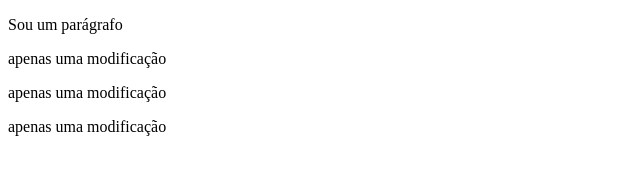
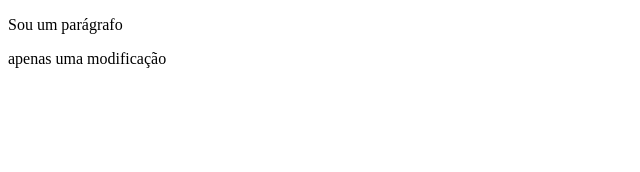
Before and after one commit to ProfTau/ExemploGitHub, a plain HTML site: page index.html in a window 1280 px wide. Shown: the whole page, without its empty margins (0-640 px from the left). Drawn offline with Linux system fonts and the light colour scheme.

Commit message:
tirei do HTML

```diff
--- a/index.html
+++ b/index.html
@@ -9,8 +9,7 @@
 
 	<p>Sou um parágrafo</p>
 	<p>apenas uma modificação</p>
-	<p>apenas uma modificação</p>
-	<p>apenas uma modificação</p>
+
 
 </body>
 </html>
```
